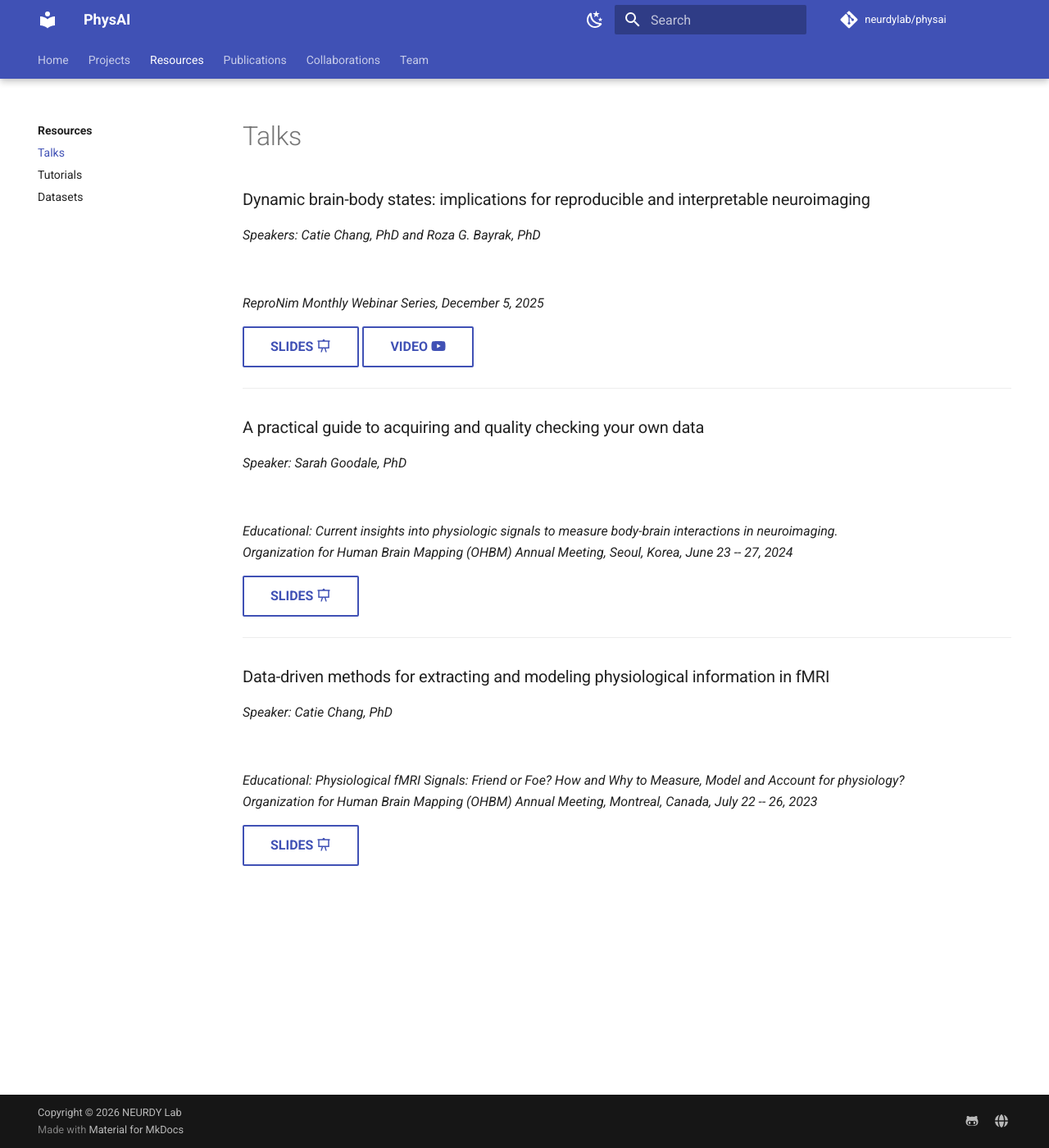
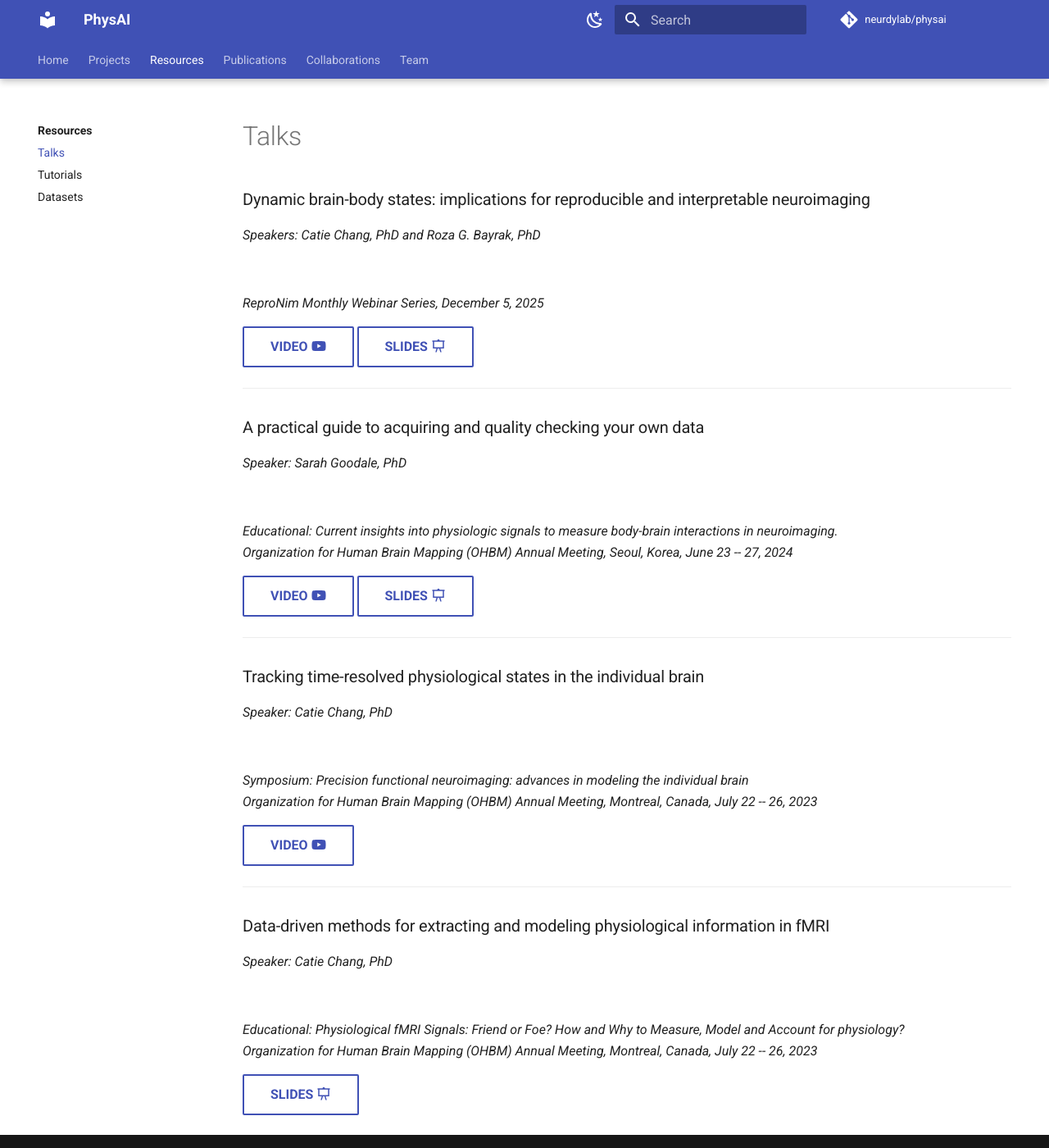
Before and after one commit to neurdylab/physai, an MkDocs documentation site: the page built from docs/resources/talks.md, in a window 1280 px wide and 1400 px high. Shown: the whole window at 82% size. Built offline with MkDocs 1.6.1 and Material for MkDocs 9.7.7, drawn with Linux system fonts in a browser that asks for light colours; comment, search, counter and statistics services are not loaded.

Commit message:
added videos to talk when available

```diff
--- a/docs/resources/talks.md
+++ b/docs/resources/talks.md
@@ -4,8 +4,8 @@
 *
 *<p>ReproNim Monthly Webinar Series, December 5, 2025</p>*
 
-[SLIDES :material-presentation:](https://neurdylab.github.io/physai/assets/slides/repronim.pdf){ .md-button }
-[VIDEO   :fontawesome-brands-youtube:](https://www.youtube.com/watch?v=jzPISfLsaPo){ .md-button }
+[VIDEO   :fontawesome-brands-youtube:](https://www.youtube.com/watch?v=jzPISfLsaPo){ .md-button target="_blank" rel="noopener noreferrer" }
+[SLIDES :material-presentation:](https://neurdylab.github.io/physai/assets/slides/repronim.pdf){ .md-button target="_blank" rel="noopener noreferrer" }
 
 ---
 
@@ -16,7 +16,18 @@
 *<p>Educational: Current insights into physiologic signals to measure body-brain interactions in neuroimaging.<br>
 Organization for Human Brain Mapping (OHBM) Annual Meeting, Seoul, Korea, June 23 -- 27, 2024</p>*
 
-[SLIDES :material-presentation:](https://vanderbilt365-my.sharepoint.com/:p:/g/personal/roza_g_bayrak_vanderbilt_edu/EX-kGvVLDi1Kiubi3MxTBeUBUVkS2HIZlyN1EWVLgpEDlQ?e=xZjhU3){ .md-button }
+[VIDEO   :fontawesome-brands-youtube:](https://www.youtube.com/watch?v=65OycxKAVro&t){ .md-button target="_blank" rel="noopener noreferrer" }
+[SLIDES :material-presentation:](https://vanderbilt365-my.sharepoint.com/:p:/g/personal/roza_g_bayrak_vanderbilt_edu/EX-kGvVLDi1Kiubi3MxTBeUBUVkS2HIZlyN1EWVLgpEDlQ?e=xZjhU3){ .md-button target="_blank" rel="noopener noreferrer" }
+
+---
+
+<h3>Tracking time-resolved physiological states in the individual brain</h3>
+
+*<p>Speaker: Catie Chang, PhD</p>
+*
+*<p>Symposium: Precision functional neuroimaging: advances in modeling the individual brain<br>
+Organization for Human Brain Mapping (OHBM) Annual Meeting, Montreal, Canada, July 22 -- 26, 2023</p>*
+[VIDEO   :fontawesome-brands-youtube:](https://youtu.be/iD0cg1gDXpU?si=25n903IX2GoN63Mh){ .md-button target="_blank" rel="noopener noreferrer"}
 
 ---
 
```
Also changed, not shown: other parts of docs/resources/talks.md (+1 -1 lines).
